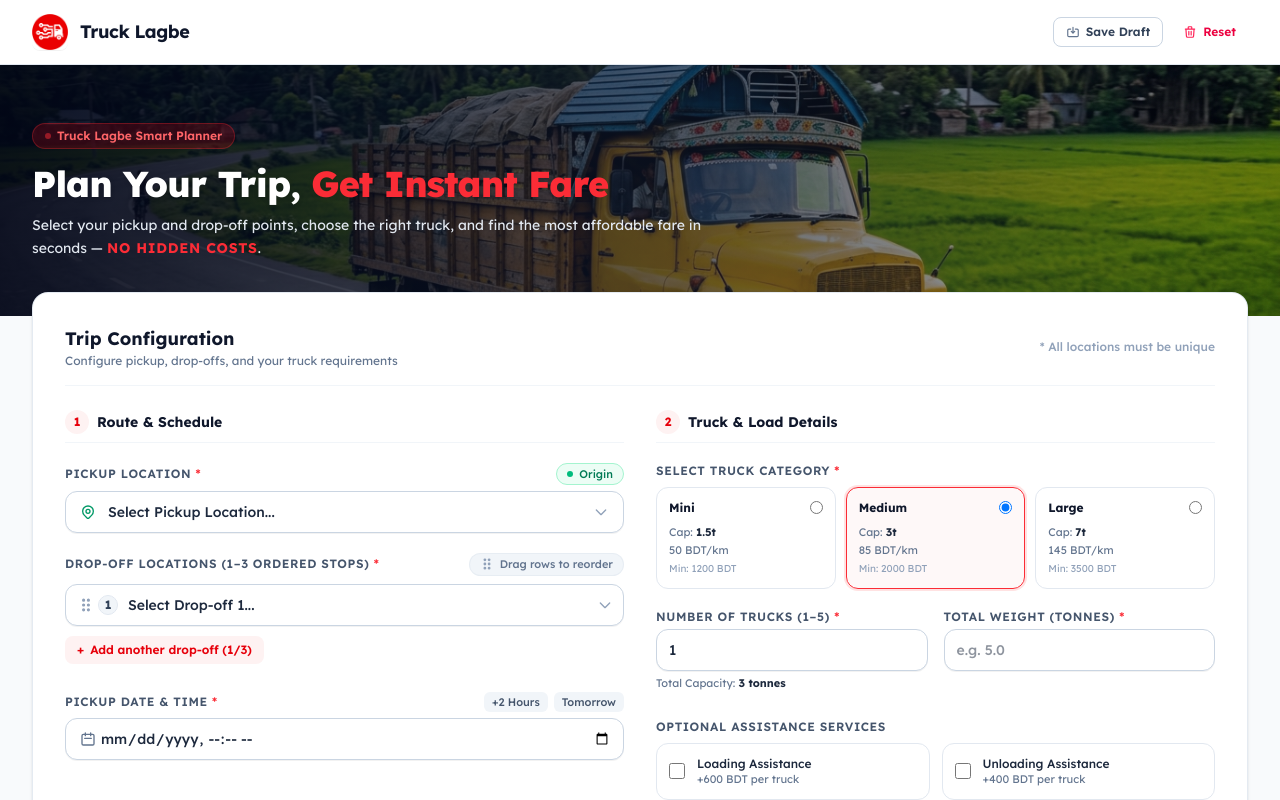
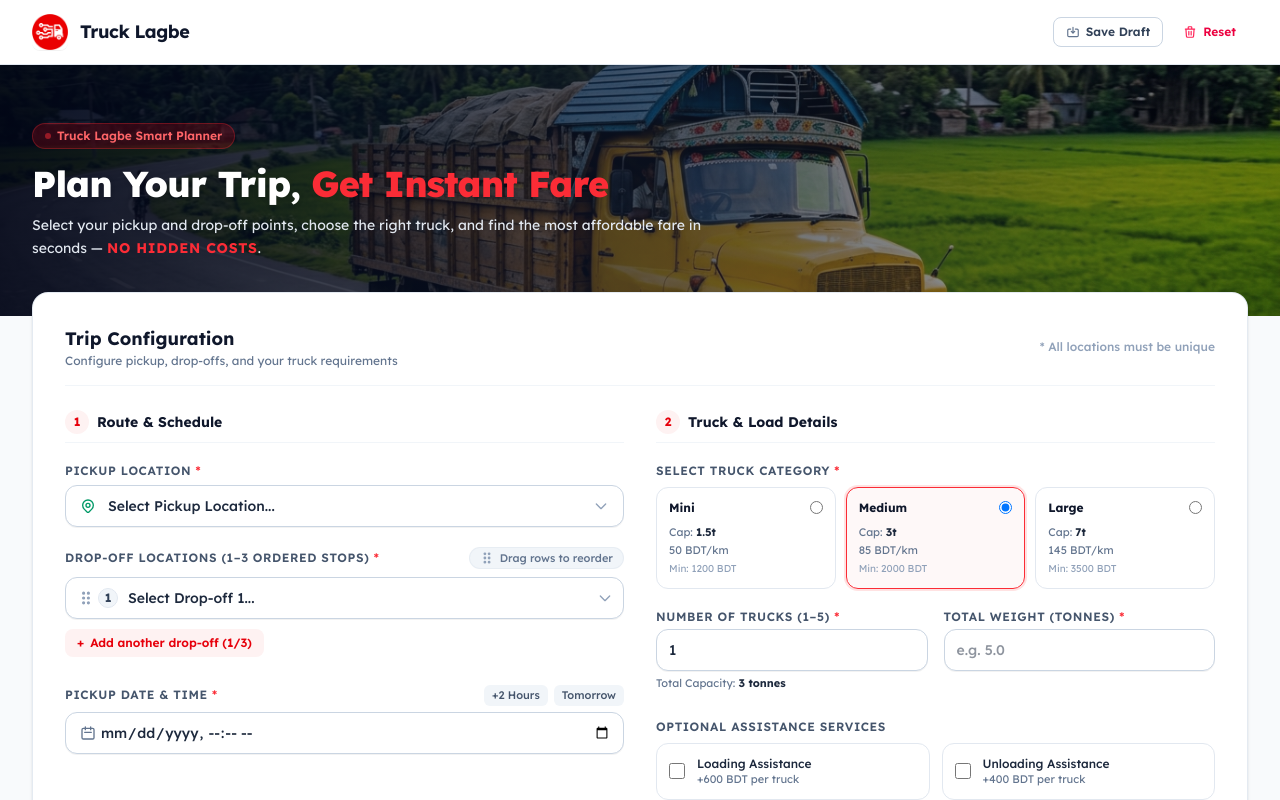
Before and after one commit to Mahfuz5634/trucklagbe-quote-planner, an Angular app: page / in a window 1280 px wide. Shown: the top 800 px of the page. Built offline with nearby package versions, Linux system fonts and the light colour scheme.

Commit message:
style: remove origin badge from pickup location field

```diff
--- a/src/app/features/quote-planner/quote-planner.component.html
+++ b/src/app/features/quote-planner/quote-planner.component.html
@@ -160,14 +160,9 @@
 
             <!-- Pickup Location -->
             <div>
-              <div class="flex items-center justify-between mb-1.5">
-                <label for="pickupLocation" class="block text-xs font-semibold uppercase tracking-wider text-slate-600">
-                  Pickup Location <span class="text-red-500">*</span>
-                </label>
-                <span class="text-[11px] font-medium text-emerald-700 bg-emerald-50 px-2.5 py-0.5 rounded-full flex items-center gap-1.5 border border-emerald-200">
-                  <span class="w-1.5 h-1.5 rounded-full bg-emerald-500"></span> Origin
-                </span>
-              </div>
+              <label for="pickupLocation" class="block text-xs font-semibold uppercase tracking-wider text-slate-600 mb-1.5">
+                Pickup Location <span class="text-red-500">*</span>
+              </label>
               <div
                 class="relative flex items-center rounded-xl border bg-white shadow-2xs hover:border-slate-400 focus-within:border-red-500 focus-within:ring-2 focus-within:ring-red-100 transition-all"
                 [ngClass]="tripForm.get('pickupLocationId')?.invalid && tripForm.get('pickupLocationId')?.touched ? 'border-rose-400 bg-rose-50/20 ring-1 ring-rose-200' : 'border-slate-300'"
```
